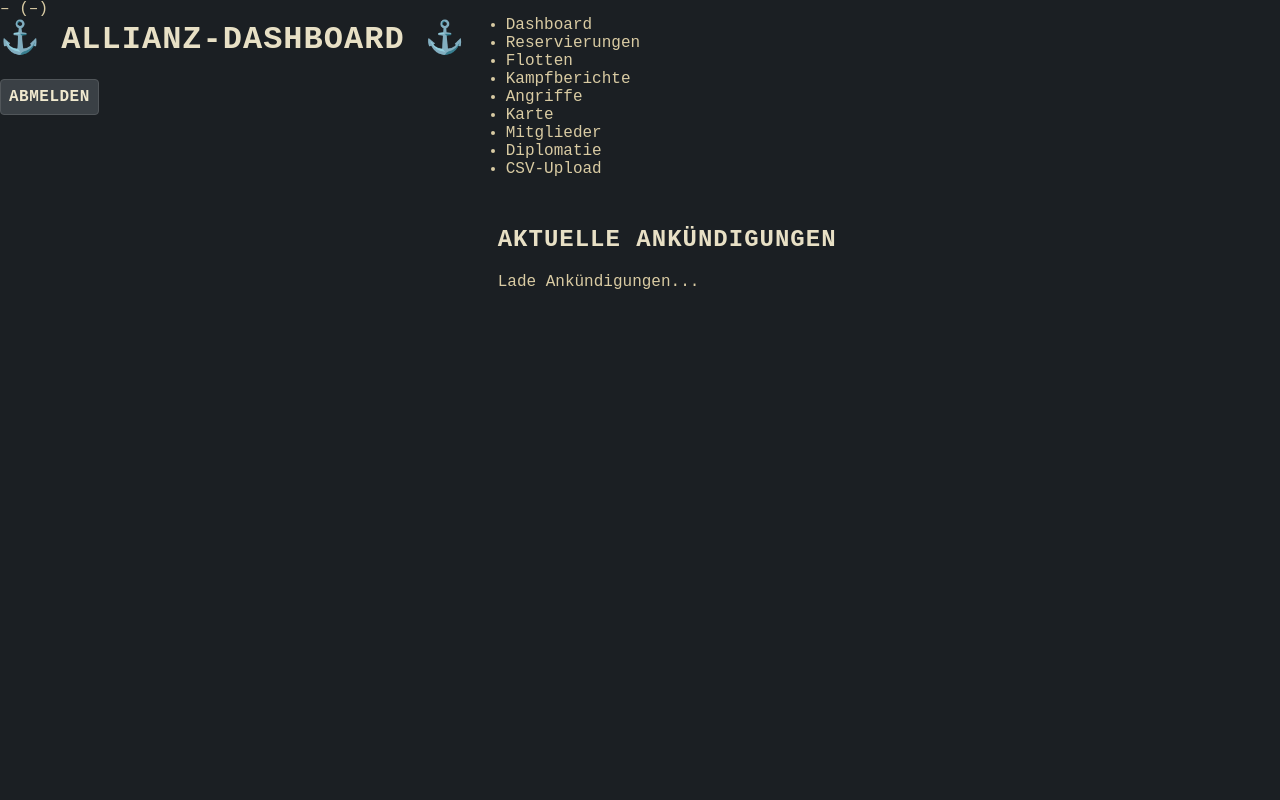
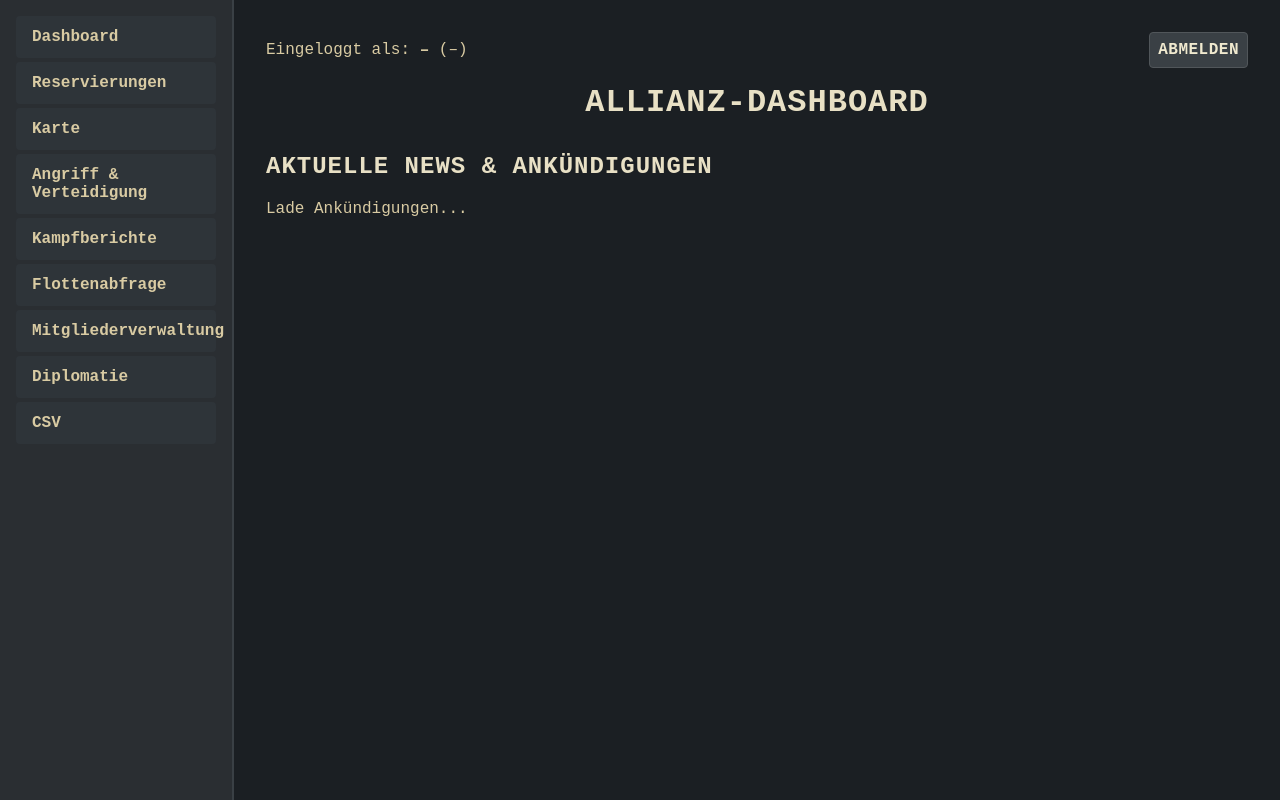
Before and after one commit to schokostulle/KBTool, a plain HTML site: page dashboard.html in a window 1280 px wide. Drawn offline with Linux system fonts and the light colour scheme; a script that the page names is missing.

Commit message:
Aktualisieren von dashboard.html

```diff
--- a/dashboard.html
+++ b/dashboard.html
@@ -6,53 +6,49 @@
   <link rel="stylesheet" href="style.css" />
 </head>
 <body>
-  <!-- ==================== HEADER ==================== -->
-  <header class="topbar">
-    <div class="user-info">
-      <span id="userName">–</span> (<span id="userRole">–</span>)
+  <!-- ====== LINKSMENÜ ====== -->
+  <aside class="menu">
+    <a href="dashboard.html">Dashboard</a>
+    <a href="reservations.html">Reservierungen</a>
+    <a href="map.html">Karte</a>
+    <a href="attacks.html">Angriff & Verteidigung</a>
+    <a href="battle_reports.html">Kampfberichte</a>
+    <a href="fleet.html">Flottenabfrage</a>
+    <a href="members.html">Mitgliederverwaltung</a>
+    <a href="diplomacy.html">Diplomatie</a>
+    <a href="csv.html">CSV</a>
+  </aside>
+
+  <!-- ====== HAUPTINHALT ====== -->
+  <main>
+    <!-- Header mit Userinfo -->
+    <header style="display:flex; justify-content:space-between; align-items:center; margin-bottom:1rem;">
+      <div>
+        Eingeloggt als: <strong id="userName">–</strong>
+        (<span id="userRole">–</span>)
       </div>
-
-    <h1 class="page-title">⚓ Allianz-Dashboard ⚓</h1>
-
-    <div class="logout-area">
       <button id="logoutBtn">Abmelden</button>
-    </div>
     </header>
 
-  <!-- ==================== HAUPT-LAYOUT ==================== -->
-  <div class="container">
-    <!-- Linkes Menü -->
-    <nav class="sidebar">
-      <ul>
-        <li><a href="dashboard.html">Dashboard</a></li>
-        <li><a href="reservations.html">Reservierungen</a></li>
-        <li><a href="fleet.html">Flotten</a></li>
-        <li><a href="battle_reports.html">Kampfberichte</a></li>
-        <li><a href="attacks.html">Angriffe</a></li>
-        <li><a href="map.html">Karte</a></li>
-        <li><a href="members.html">Mitglieder</a></li>
-        <li><a href="diplomacy.html">Diplomatie</a></li>
-        <li><a href="csv.html">CSV-Upload</a></li>
-      </ul>
-    </nav>
+    <!-- Überschrift -->
+    <h1 class="text-center">Allianz-Dashboard</h1>
 
-    <!-- Hauptinhalt -->
-    <main class="content">
-      <section class="news-section">
-        <h2>Aktuelle Ankündigungen</h2>
+    <!-- News & Ankündigungen -->
+    <section style="margin-top:2rem;">
+      <h2>Aktuelle News & Ankündigungen</h2>
       <div id="newsList">Lade Ankündigungen...</div>
     </section>
 
-      <section id="adminNewsForm" style="display:none;">
-        <h3>Neue Ankündigung (nur Admin)</h3>
+    <!-- Nur Admin: neue News posten -->
+    <section id="adminNewsForm" class="hidden" style="margin-top:2rem;">
+      <h3>Neue Ankündigung posten</h3>
       <form id="newsForm">
         <input id="title" type="text" placeholder="Titel" required />
-          <textarea id="content" placeholder="Nachricht an die Allianz..." required></textarea>
+        <textarea id="content" rows="4" placeholder="Nachricht an die Allianz..." required></textarea>
         <button type="submit">Veröffentlichen</button>
       </form>
     </section>
   </main>
-  </div>
 
   <script type="module" src="dashboard.js"></script>
 </body>
```
Lines whose indentation alone changed are shown as unchanged.
